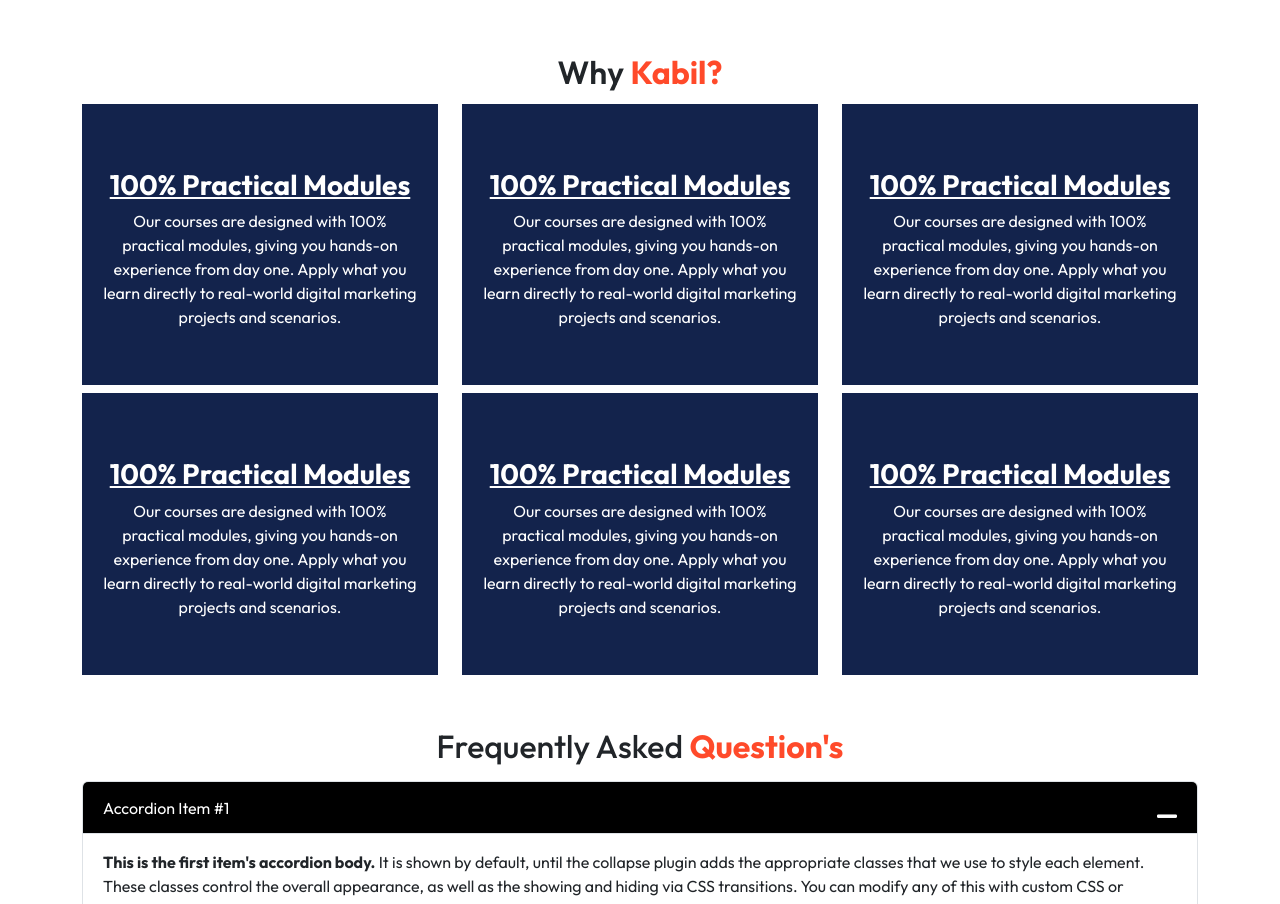
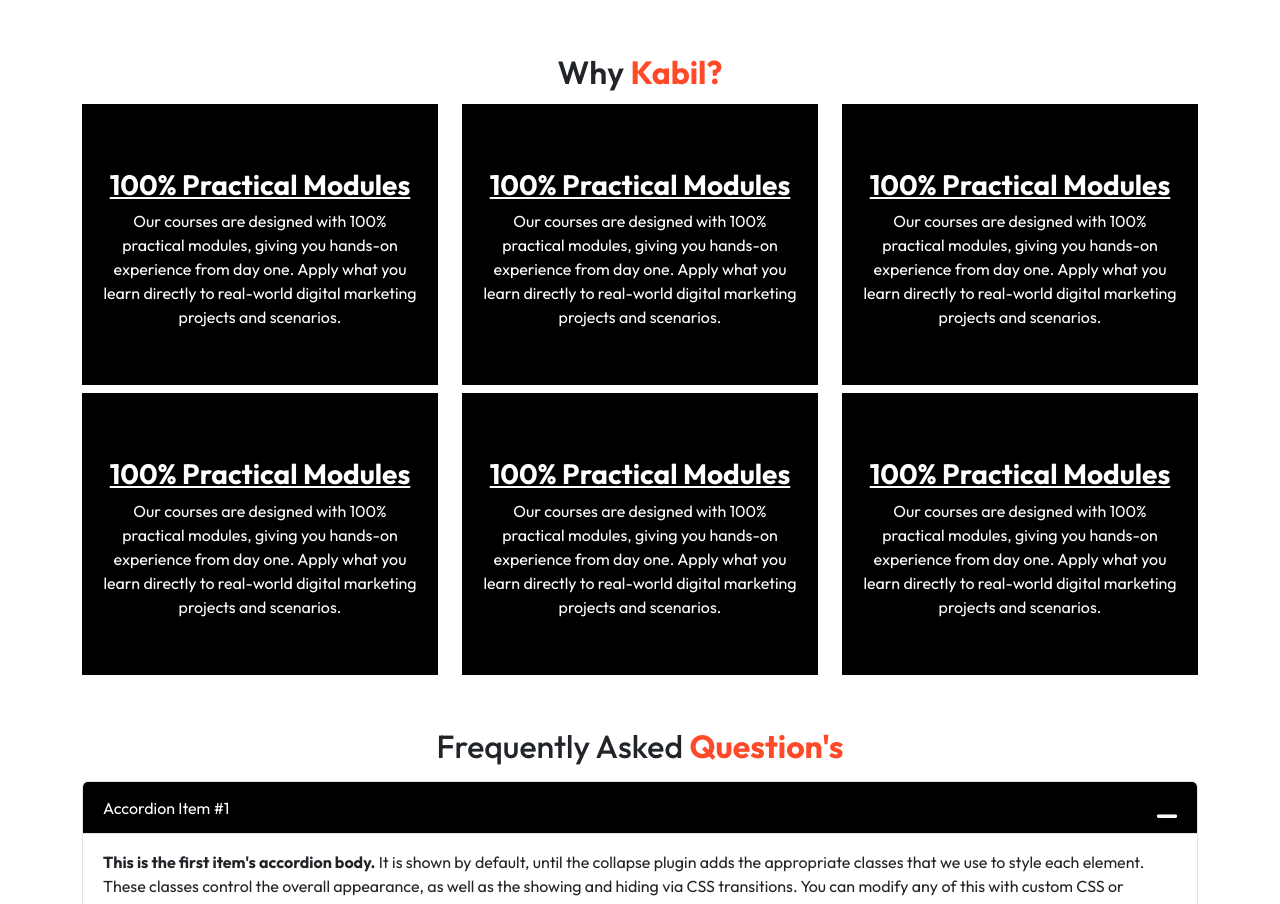
Before and after one commit to ItsAniketFrontend/kaabil, a plain HTML site: page index.html in a window 1280 px wide. Shown: the part 1440-2344 px from the top of the page. Drawn offline with nearby package versions, Linux system fonts and the light colour scheme.

Commit message:
Box Background Color Changes

```diff
--- a/CSS/style.scss
+++ b/CSS/style.scss
@@ -138,7 +138,7 @@
         }
     }
     .col-box{
-        background-color: #13234C;
+        background-color: #000;
         padding: 20px 10px;
         @media (max-width:991px) {
             padding: 20px 5px;
```
Also changed, not shown: CSS/style.css, 1 other file.
